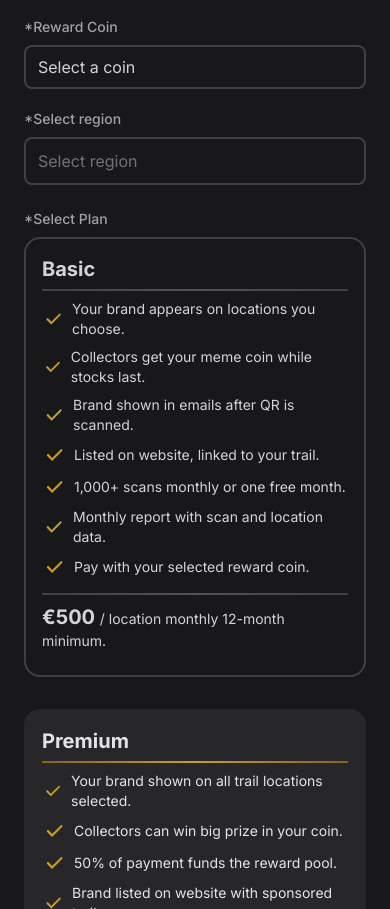
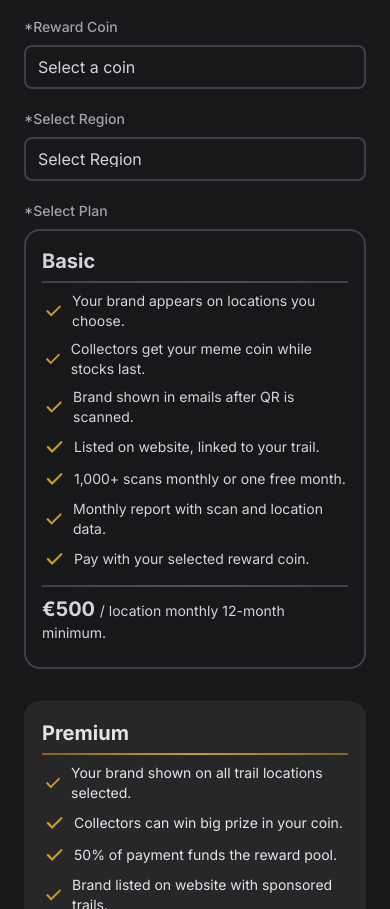
Before and after one commit to liamforde/cryptocollectorstrail, a website built with Vite: page index.html in a window 390 px wide. Shown: the part 1379-2288 px from the top of the page. Built offline with nearby package versions, Linux system fonts and the light colour scheme.

Commit message:
Update index.html

```diff
--- a/index.html
+++ b/index.html
@@ -321,10 +321,31 @@
 
         <!-- Region -->
         <div class="w-full md:w-1/2 max-w-[450px]">
-          <label class="block text-zinc-400 text-sm font-medium mb-2">*Select region</label>
-          <input id="sponsor-region" type="text" placeholder="Select region" required
-            class="w-full border-2 leading-none placeholder-zinc-500 border-zinc-700 rounded-lg p-3 lg:p-4 bg-transparent focus:outline-none focus:ring-1 focus:ring-primary-400" />
-          <div class="error-message text-red-400 text-sm mt-1"></div>
+          <label class="block text-zinc-400 text-sm font-medium mb-2" for="region">*Select Region</label>
+          <select id="sponsor-region" required class="w-full border-2 leading-none placeholder-zinc-500 border-zinc-700 rounded-lg p-3 lg:p-4 bg-transparent text-zinc-300 focus:outline-none focus:ring-1 focus:ring-primary-400 appearance-none">
+            <option value="" disabled selected hidden class="placeholder-zinc-500">Select Region</option>
+            <option value="Global">Global</option>
+            <option value="Africa">Africa</option>
+            <option value="Asia">Asia</option>
+            <option value="Europe">Europe</option>
+            <option value="North America">North America</option>
+            <option value="South America">South America</option>
+            <option value="Oceania">Oceania</option>
+          </select>
+
+          <div id="country-container" style="display:none;">
+            <label for="country">Country:</label>
+            <select id="country">
+              <option value="">Select Country</option>
+            </select>
+          </div>
+
+          <div id="city-container" style="display:none;">
+            <label for="city">City:</label>
+            <select id="city">
+              <option value="">Select City</option>
+            </select>
+          </div>
         </div>
 
       </div>
```
